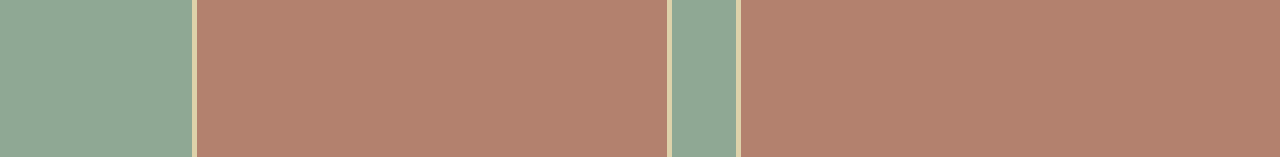
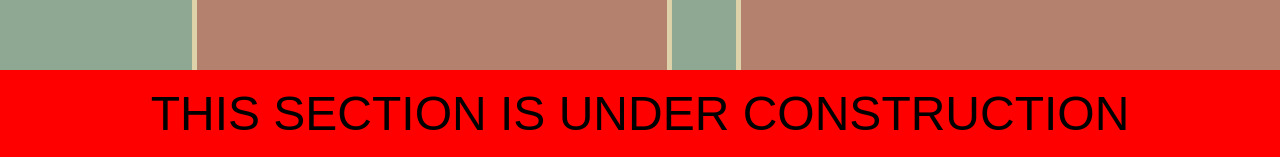
Before and after one commit to IvoryRoses/HappyTrails, a React (Vite) app: page /account in a window 1280 px wide. Shown: the part 643-800 px from the top of the page. Built offline with nearby package versions, Linux system fonts and the light colour scheme; no server answers; the database is empty; sample sign-in values are in the browser's storage.

Commit message:
fixed stupid problem

```diff
--- a/src/Main/Navigation/Routes/About.tsx
+++ b/src/Main/Navigation/Routes/About.tsx
@@ -4,7 +4,7 @@ import FirstBottom from "../Assets/Account Assets/About-First-Bottom.png";
 import FirstRight from "../Assets/Account Assets/About_First_Right.png";
 import SecondBottom from "../Assets/Account Assets/About-Second-Bottom.png";
 import Seb from "../Assets/Account Assets/Seb.png";
-import Fred from "../Assets/Account Assets/fred.png";
+import Fred from "../Assets/Account Assets/Fred.png";
 import Just from "../Assets/Account Assets/Just.png";
 import Alex from "../Assets/Account Assets/Alex.png";
 import Marker from "../Assets/Account Assets/Red-Marker.png";
@@ -81,7 +81,6 @@ export default function About() {
           </div>
         </div>
       </div>
-      {/* <div className="bottom-header">THIS SECTION IS UNDER CONSTRUCTION</div> */}
       <img src={FirstTop} className="bg-first-top" />
       <img src={Map} className="bg-map" />
       <img src={FirstBottom} className="bg-first-bottom" />
--- a/src/Main/Navigation/Routes/Account.tsx
+++ b/src/Main/Navigation/Routes/Account.tsx
@@ -194,6 +194,7 @@ export default function Account() {
           )}
         </div>
       </div>
+      <div className="bottom-header">THIS SECTION IS UNDER CONSTRUCTION</div>
     </div>
   );
 }
--- a/src/Main/Style/about.css
+++ b/src/Main/Style/about.css
@@ -162,7 +162,7 @@
   padding: 1rem;
   text-align: center;
   font-size: 3rem;
-  background-color: #b3816e;
-  color: #ded2aa;
+  background-color: red;
+  color: black;
   z-index: 1;
 }
```
